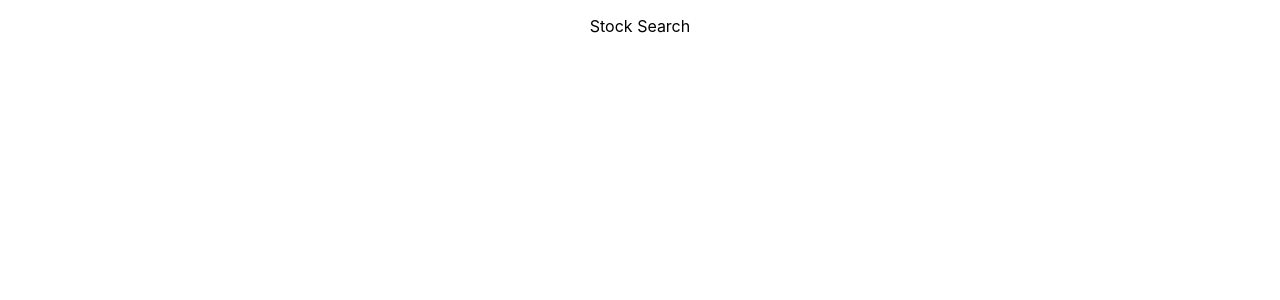
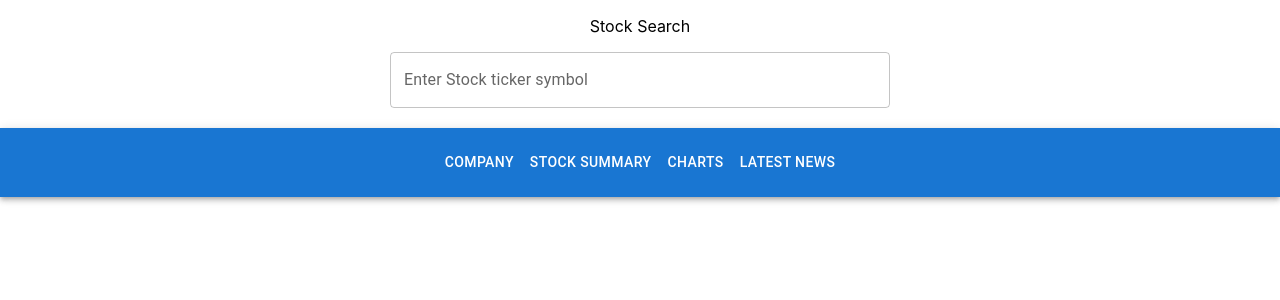
Before and after one commit to raunakjodhawat/stock-frontend, a React (Create React App) app: page / in a window 1280 px wide. Shown: the top 300 px of the page. Built offline with nearby package versions, Linux system fonts and the light colour scheme.

Commit message:
add vertical nav bar

```diff
--- a/package.json
+++ b/package.json
@@ -3,6 +3,9 @@
   "version": "0.1.0",
   "private": true,
   "dependencies": {
+    "@emotion/react": "^11.7.1",
+    "@emotion/styled": "^11.6.0",
+    "@mui/material": "^5.4.0",
     "@testing-library/jest-dom": "^5.16.2",
     "@testing-library/react": "^12.1.2",
     "@testing-library/user-event": "^13.5.0",
--- a/src/App.js
+++ b/src/App.js
@@ -1,11 +1,15 @@
 import './App.css';
+import SearchBox from './components/SearchBox';
+import ResponsiveAppBar from './components/VerticalAppBar';
 
 function App() {
   return (
     <div className="App">
-      <p>
-        Stock Search
-      </p>
+      <center>
+        <SearchBox />
+        <br />
+        <ResponsiveAppBar />
+      </center>
     </div>
   );
 }
--- /dev/null
+++ b/src/components/SearchBox.js
@@ -0,0 +1,23 @@
+import * as React from 'react';
+import Box from '@mui/material/Box';
+import TextField from '@mui/material/TextField';
+
+export default function SearchBox() {
+    const [tickerSymbol, changeTickerSymbol] = React.useState("");
+    function onInput(e) {
+        if(e.keyCode === 13) {
+            console.log("enter pressed", tickerSymbol);
+        }
+    }
+  return (
+    <Box
+      sx={{
+        width: 500,
+        maxWidth: '100%',
+      }}
+    >
+        <p>Stock Search</p>
+      <TextField value={tickerSymbol} onChange={e => changeTickerSymbol(e.target.value)} onKeyDown={onInput} fullWidth label="Enter Stock ticker symbol" id="fullWidth" />
+    </Box>
+  );
+}
--- /dev/null
+++ b/src/components/VerticalAppBar.js
@@ -0,0 +1,54 @@
+import * as React from 'react';
+import AppBar from '@mui/material/AppBar';
+import Box from '@mui/material/Box';
+import Toolbar from '@mui/material/Toolbar';
+import IconButton from '@mui/material/IconButton';
+import Typography from '@mui/material/Typography';
+import Menu from '@mui/material/Menu';
+import Container from '@mui/material/Container';
+import Avatar from '@mui/material/Avatar';
+import Button from '@mui/material/Button';
+import MenuItem from '@mui/material/MenuItem';
+
+const pages = ['Company', 'Stock Summary', 'Charts', 'Latest News'];
+
+const ResponsiveAppBar = () => {
+  const [anchorElNav, setAnchorElNav] = React.useState(null);
+  const [anchorElUser, setAnchorElUser] = React.useState(null);
+
+  const handleOpenNavMenu = (event) => {
+    setAnchorElNav(event.currentTarget);
+  };
+  const handleOpenUserMenu = (event) => {
+    setAnchorElUser(event.currentTarget);
+  };
+
+  const handleCloseNavMenu = () => {
+    setAnchorElNav(null);
+  };
+
+  const handleCloseUserMenu = () => {
+    setAnchorElUser(null);
+  };
+
+  return (
+    <AppBar position="static">
+      <Container maxWidth="xl">
+        <Toolbar disableGutters>
+          <Box sx={{ flexGrow: 1, display: { xs: 'none', md: 'flex' }, alignItems: 'center', justifyContent: 'center' }}>
+            {pages.map((page) => (
+              <Button
+                key={page}
+                onClick={handleCloseNavMenu}
+                sx={{ my: 2, color: 'white', display: 'block' }}
+              >
+                {page}
+              </Button>
+            ))}
+          </Box>
+        </Toolbar>
+      </Container>
+    </AppBar>
+  );
+};
+export default ResponsiveAppBar;
```
Also changed, not shown: src/components/verticalAppBarComponents/Company.js (added, +11 -0 lines), src/services/index.js (added, +12 -0 lines), 1 other file (tests, documents, lock files or other folders).
